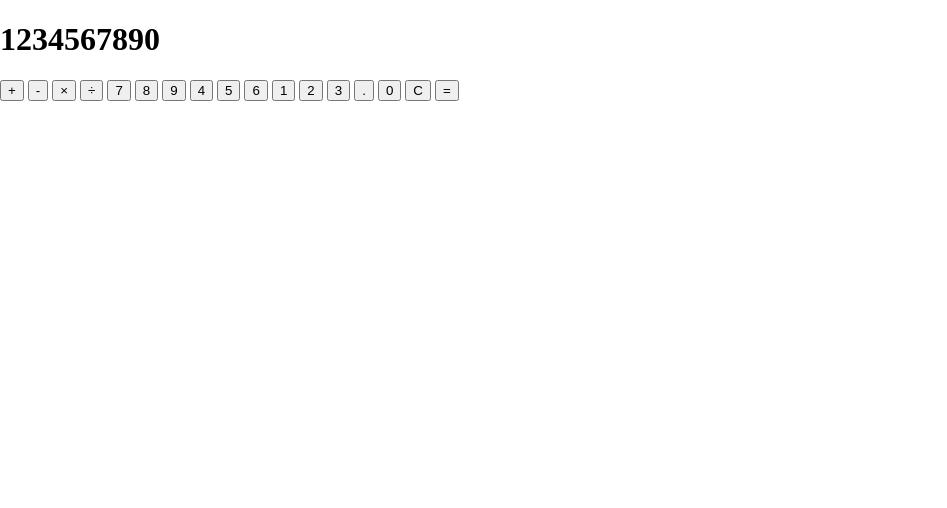
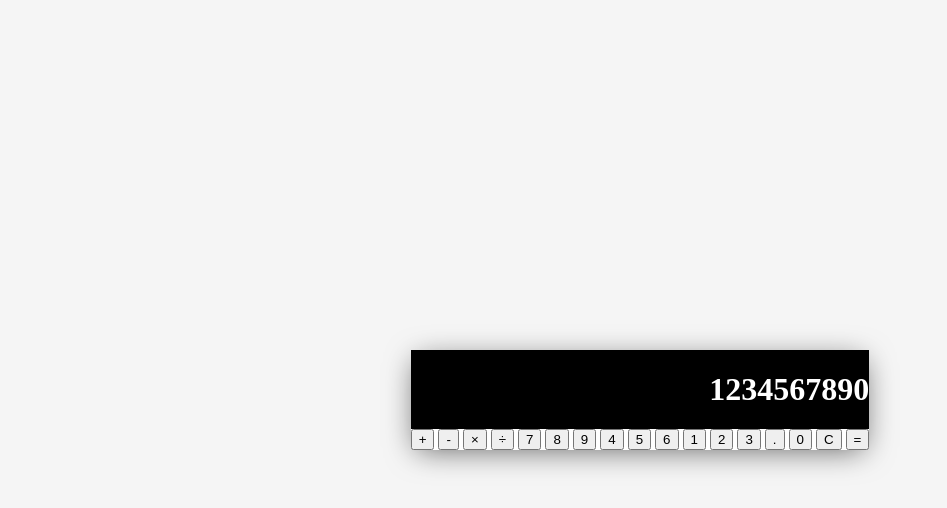
Before and after one commit to asyr01/calculator, a plain HTML site: page index.html in a window 1280 px wide. Shown: the whole page, without its empty margins (0-947 px from the left). Drawn offline with Linux system fonts and the light colour scheme.

Commit message:
styling added to calculator and calcculator-display

```diff
--- a/style.css
+++ b/style.css
@@ -1,4 +1,3 @@
-
 html {
   box-sizing: border-box;
 }
@@ -6,4 +5,25 @@ html {
 body {
   margin: 0;
   min-height: 100vh;
+  display: flex;
+  justify-content: center;
+  align-items: center;
+  background: whitesmoke;
+  /* background: linear-gradient(to left, #c02425, #f0cb35); */
 }
+
+.calculator {
+  background: #fff;
+  min-width: 400px;
+  border-radius: 12px;
+  box-shadow: 0 5px 30px -5px rgba(0, 0, 0, 0.6);
+}
+
+.calculator-display {
+  background: black;
+  color: white;
+  margin: 0;
+  display: flex;
+  align-items: center;
+  justify-content: flex-end;
+}
```
